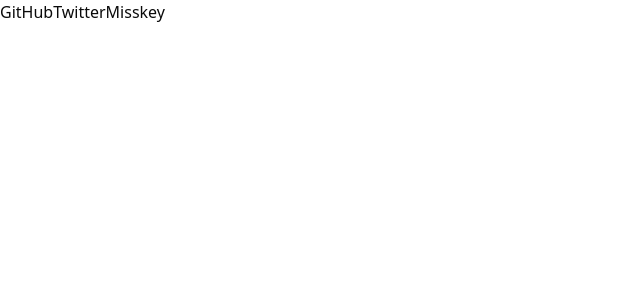
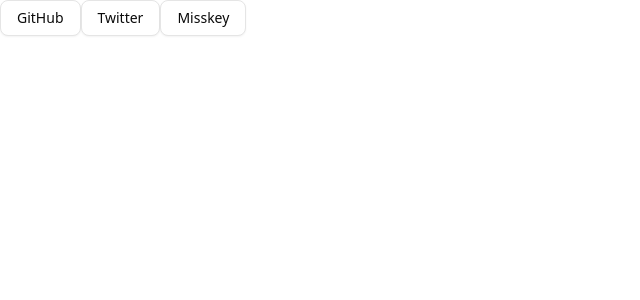
Before and after one commit to fjt-dev/portfolio, a Next.js app: page / in a window 1280 px wide. Shown: the top 300 px of the page, without its empty margins (0-640 px from the left). Built offline with nearby package versions, Linux system fonts and the light colour scheme.

Commit message:
add: button component

```diff
--- a/app/page.tsx
+++ b/app/page.tsx
@@ -1,4 +1,5 @@
 import SocialLinks from "@/components/social-links"
+
 
 export default function Home() {
   return (
--- a/components/social-links.tsx
+++ b/components/social-links.tsx
@@ -1,9 +1,17 @@
+import { Button } from "@/components/ui/button"
+
 export default function SocialLinks () {
   return (
     <div>
-      <a href="https://github.com/fjt-dev">GitHub</a>
-      <a href="https://twitter.com/iQV5K">Twitter</a>
-      <a href="https://prismisskey.space/@fjtd">Misskey</a>
+      <Button variant="outline" asChild>
+        <a href="https://github.com/fjt-dev">GitHub</a>
+      </Button>
+      <Button variant="outline" asChild>
+        <a href="https://twitter.com/iQV5K">Twitter</a>
+      </Button>
+      <Button variant="outline" asChild>
+        <a href="https://prismisskey.space/@fjtd">Misskey</a>
+      </Button>
     </div>
   )
 }
```
